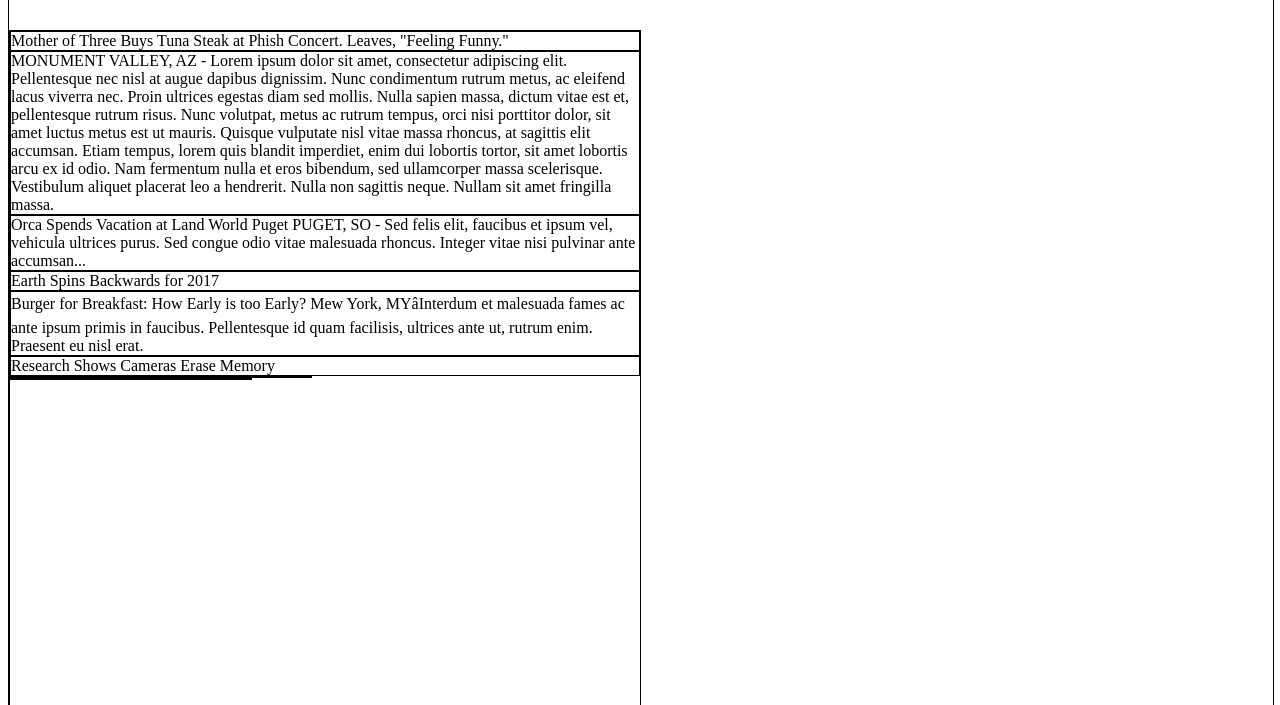
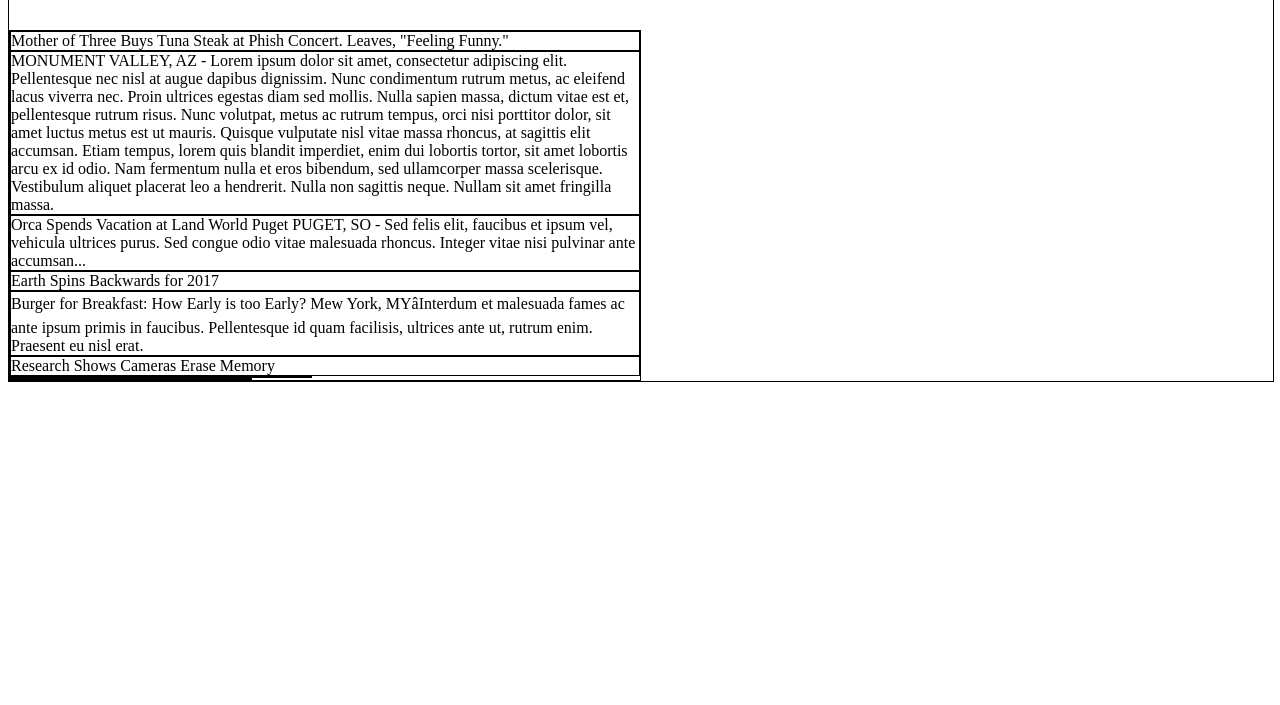
Before and after one commit to Riveted/mytimes, a plain HTML site: page index.html in a window 1280 px wide. Shown: the part 95-800 px from the top of the page. Drawn offline with Linux system fonts and the light colour scheme.

Commit message:
removed container height

```diff
--- a/resources/css/stylesheet.css
+++ b/resources/css/stylesheet.css
@@ -44,6 +44,11 @@ ul {
   list-style-type: none;
 }
 
+div {
+    border: 1px solid black;
+}
+
+
 .column {
 
 }
@@ -51,14 +56,11 @@ ul {
 .container {
   display: flex;
   width: 100%;
-  height: 1000px;
   z-index: 1;
   padding-top: 116px;
 }
 
-div {
-    border: 1px solid black;
-}
+
 
 .column.large {
   width: 630px;
```
